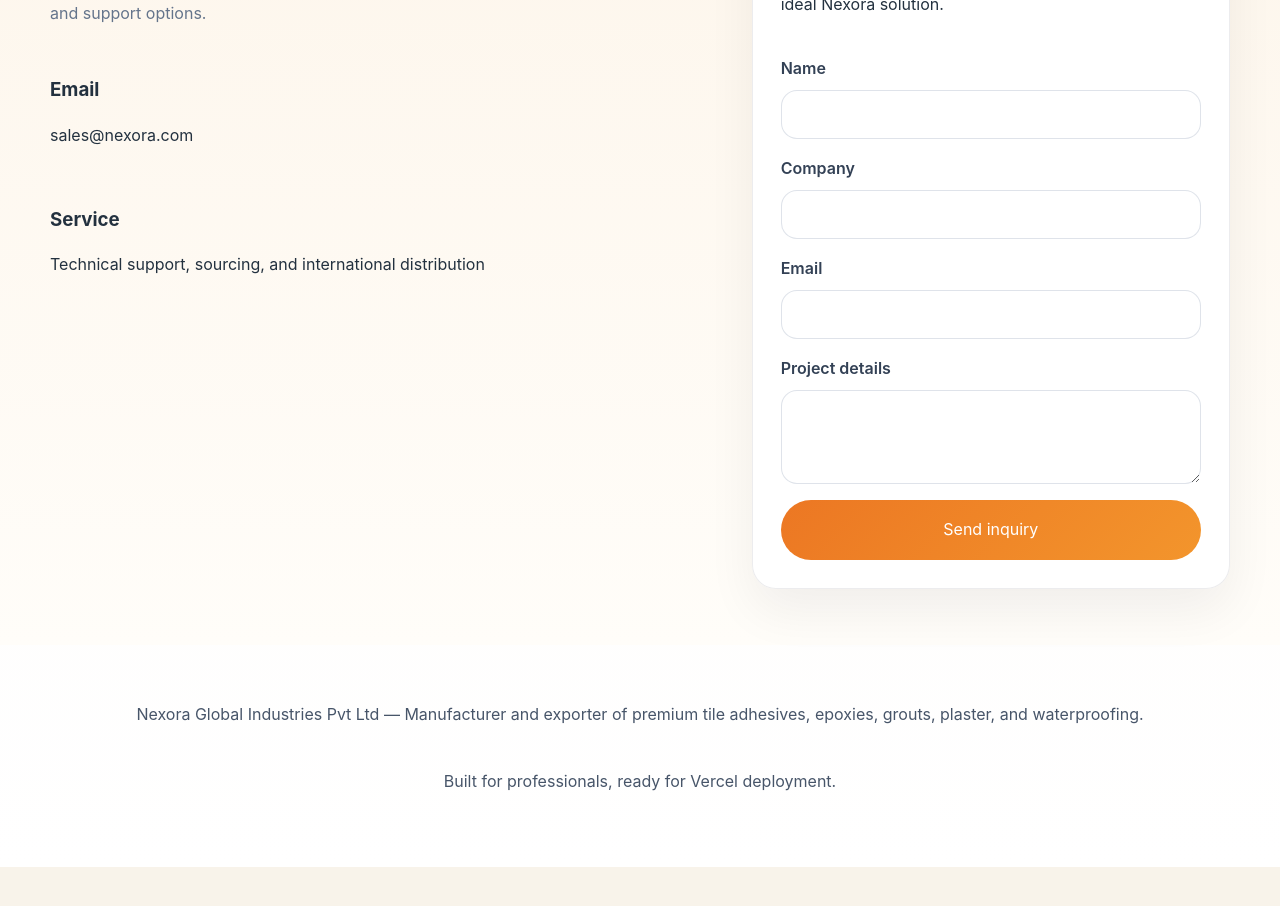
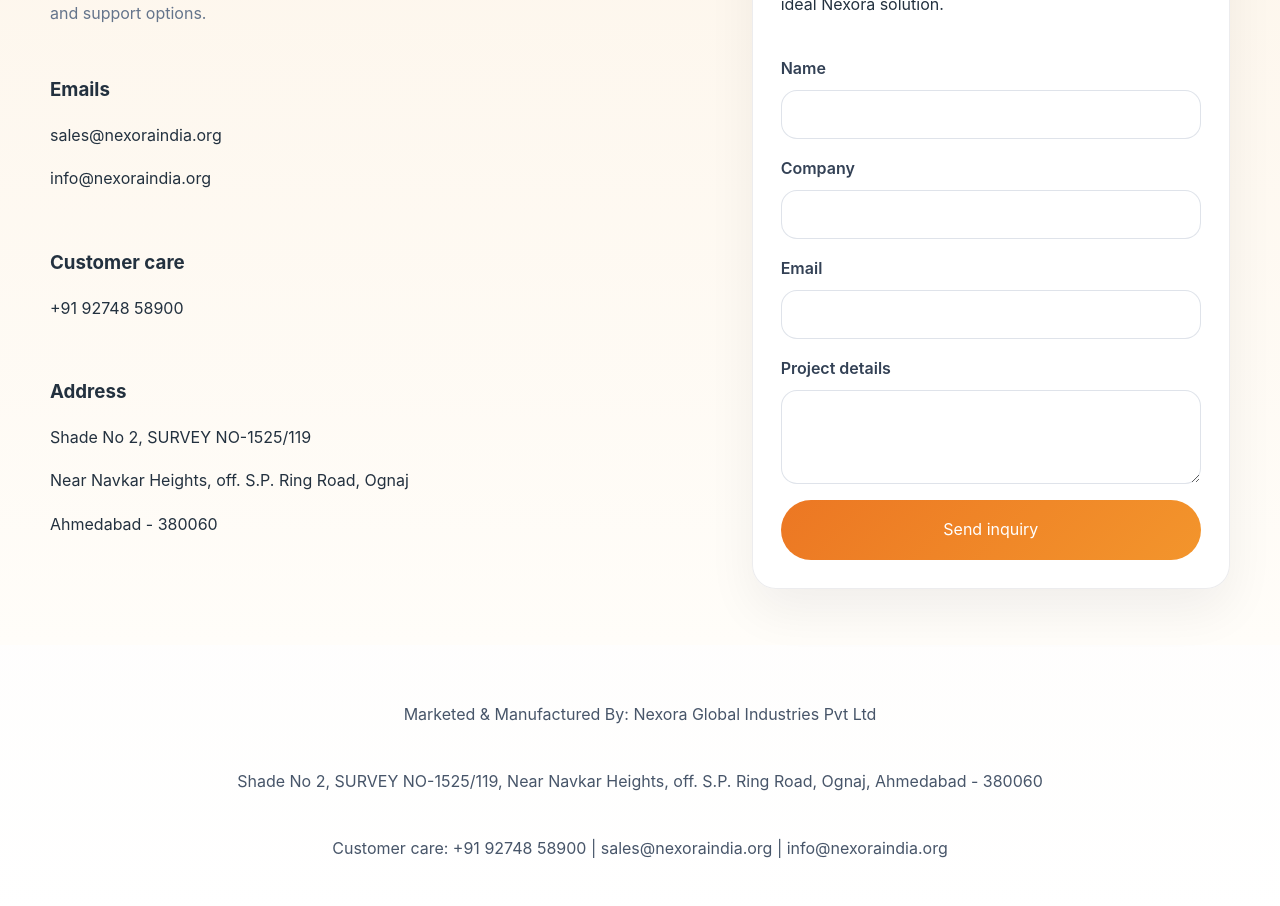
Before and after one commit to jaypalsodha/nexora, a Next.js app: page / in a window 1280 px wide. Shown: the part 6120-7026 px from the top of the page. Before the commit the page ends 6987 px from the top, so only its background shows below. Built offline with nearby package versions, Linux system fonts and the light colour scheme.

Commit message:
Update Nexora contact details and company info

```diff
--- a/app/page.tsx
+++ b/app/page.tsx
@@ -26,7 +26,7 @@
     const body = encodeURIComponent(
       `Name: ${contact.name}\nCompany: ${contact.company}\nEmail: ${contact.email}\nProject details: ${contact.details}`
     );
-    window.location.href = `mailto:sales@nexora.com?subject=${subject}&body=${body}`;
+    window.location.href = `mailto:sales@nexoraindia.org?subject=${subject}&body=${body}`;
   };
 
   return (
@@ -263,12 +263,19 @@
             </p>
             <div className="contact-details">
               <div>
-                <h3>Email</h3>
-                <p>sales@nexora.com</p>
+                <h3>Emails</h3>
+                <p>sales@nexoraindia.org</p>
+                <p>info@nexoraindia.org</p>
               </div>
               <div>
-                <h3>Service</h3>
-                <p>Technical support, sourcing, and international distribution</p>
+                <h3>Customer care</h3>
+                <p>+91 92748 58900</p>
+              </div>
+              <div>
+                <h3>Address</h3>
+                <p>Shade No 2, SURVEY NO-1525/119</p>
+                <p>Near Navkar Heights, off. S.P. Ring Road, Ognaj</p>
+                <p>Ahmedabad - 380060</p>
               </div>
             </div>
           </div>
@@ -303,8 +310,9 @@
 
       <footer className="footer">
         <div className="container footer-inner">
-          <p>Nexora Global Industries Pvt Ltd — Manufacturer and exporter of premium tile adhesives, epoxies, grouts, plaster, and waterproofing.</p>
-          <p>Built for professionals, ready for Vercel deployment.</p>
+          <p>Marketed & Manufactured By: Nexora Global Industries Pvt Ltd</p>
+          <p>Shade No 2, SURVEY NO-1525/119, Near Navkar Heights, off. S.P. Ring Road, Ognaj, Ahmedabad - 380060</p>
+          <p>Customer care: +91 92748 58900 | sales@nexoraindia.org | info@nexoraindia.org</p>
         </div>
       </footer>
     </main>
```
